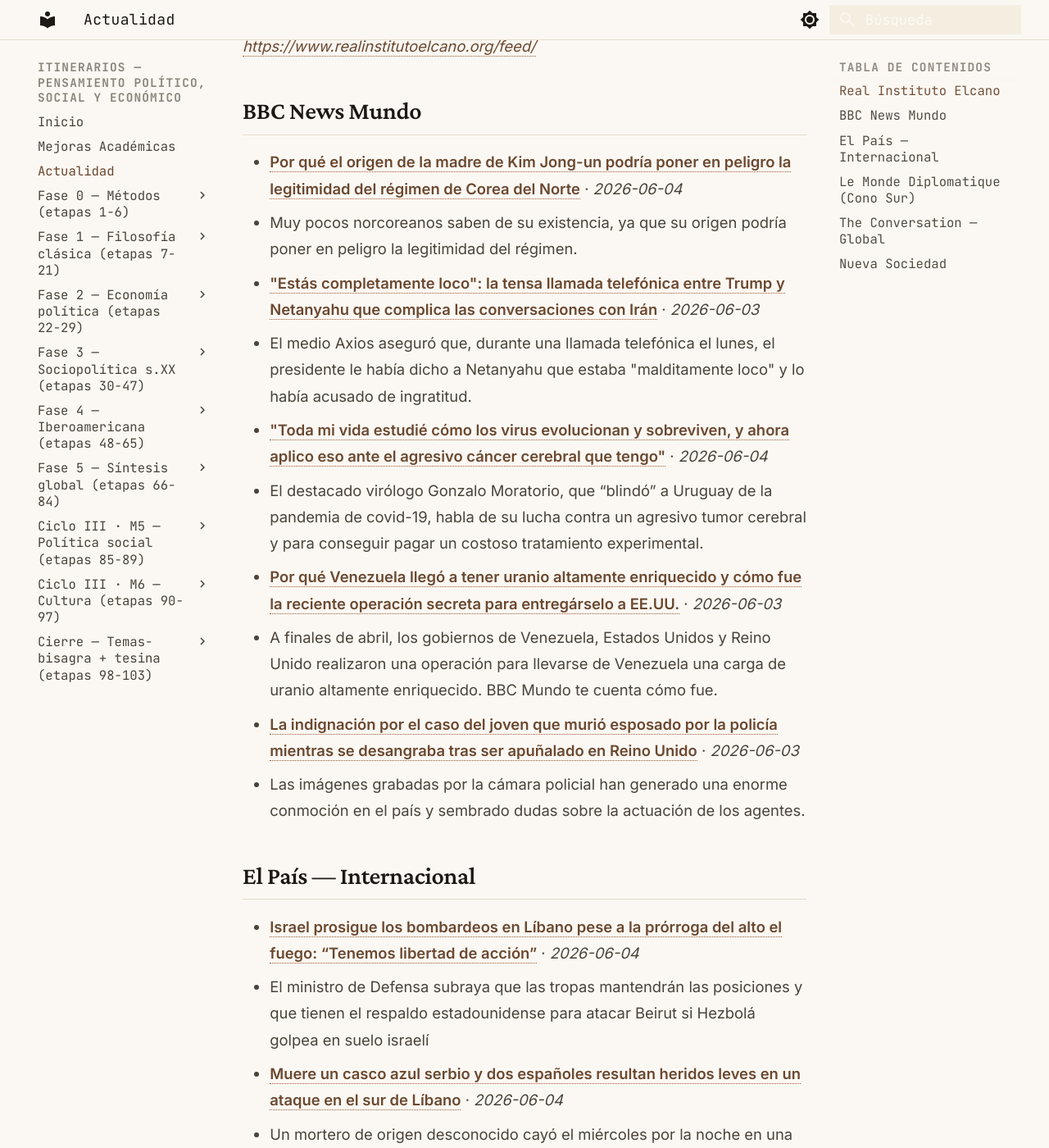
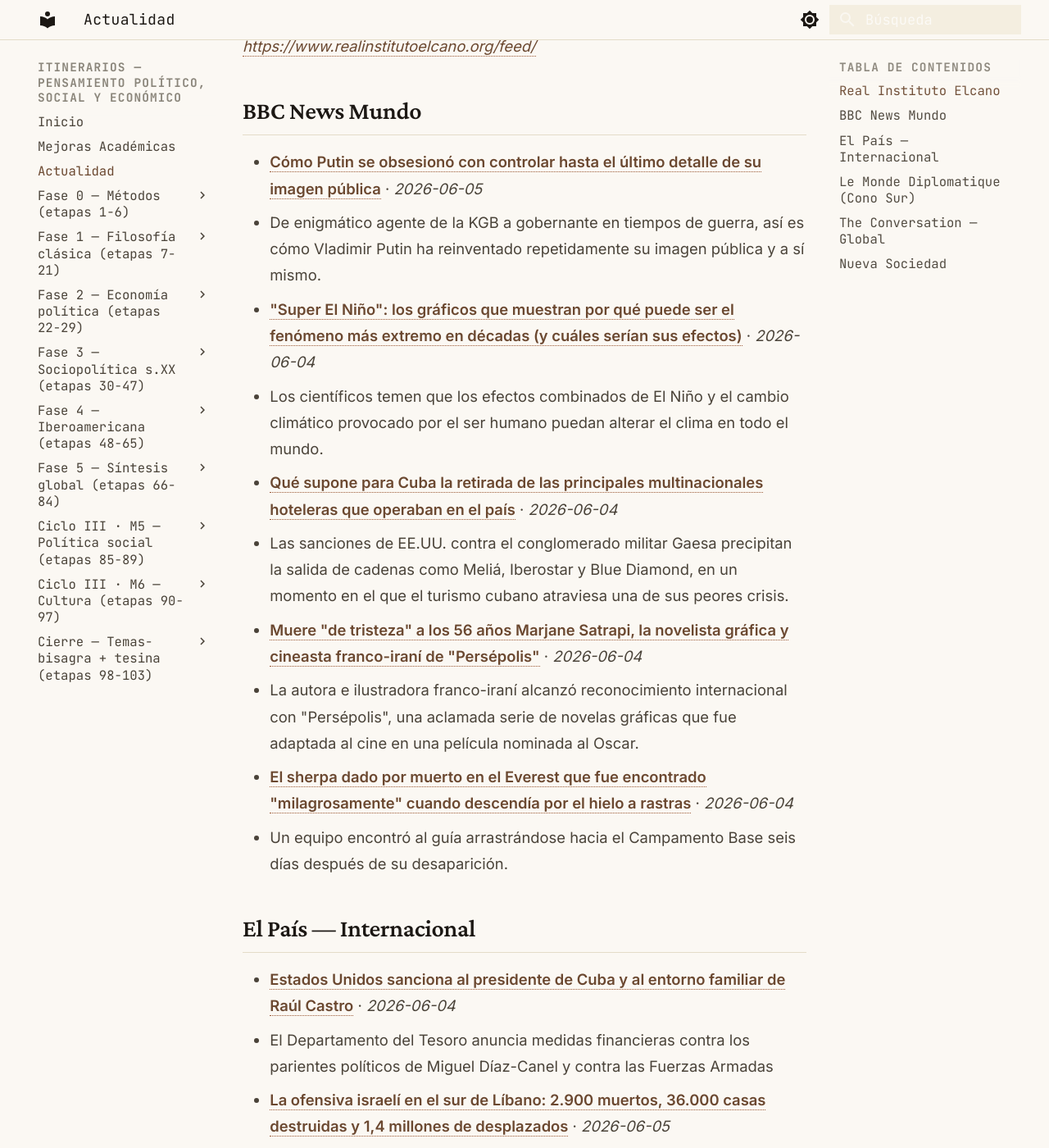
Before and after one commit to MrSpagVi/Curso, an MkDocs documentation site: the page built from docs/actualidad.md, in a window 1280 px wide and 1400 px high, scrolled down 717 px. Shown: the whole window at 82% size. Built offline with MkDocs 1.6.1 and Material for MkDocs 9.7.7, drawn with Linux system fonts in a browser that asks for light colours; some of the changed text lies outside the part shown.

Commit message:
auto: actualidad 2026-06-05

```diff
--- a/docs/actualidad.md
+++ b/docs/actualidad.md
@@ -6,7 +6,7 @@ title: Actualidad
 
 Últimos titulares de fuentes que dictan agenda en ciencia política y geopolítica. Actualizado automáticamente cada día (vía GitHub Actions).
 
-_Última actualización: 2026-06-04 09:44 UTC_
+_Última actualización: 2026-06-05 09:33 UTC_
 
 !!! tip "Ritual mensual — #actualidad"
     El último sábado de cada mes: agarrá **un** titular de los de abajo y escribí **300 palabras** aplicándole **2 autores** del último mes que leíste. ¿Qué diría cada uno? ¿En qué chocan? No resumas la noticia — usala como caso para pensar con las herramientas que venís construyendo. Guardá el texto con el tag `#actualidad` en tu sistema de notas. Esto convierte la teoría en criterio sobre la coyuntura: el objetivo del plan no es citar a Maquiavelo, es leer el presente con él.
@@ -17,25 +17,25 @@ _Sin datos en esta ejecución. Visitar fuente: [https://www.realinstitutoelcano.
 
 ## BBC News Mundo
 
-- **[Por qué el origen de la madre de Kim Jong-un podría poner en peligro la legitimidad del régimen de Corea del Norte](https://www.bbc.com/mundo/articles/c2l28qd5vlzo?at_medium=RSS&at_campaign=rss)** · *2026-06-04*
-  - Muy pocos norcoreanos saben de su existencia, ya que su origen podría poner en peligro la legitimidad del régimen.
-- **["Estás completamente loco": la tensa llamada telefónica entre Trump y Netanyahu que complica las conversaciones con Irán](https://www.bbc.com/mundo/articles/crmpg81lmr3o?at_medium=RSS&at_campaign=rss)** · *2026-06-03*
-  - El medio Axios aseguró que, durante una llamada telefónica el lunes, el presidente le había dicho a Netanyahu que estaba "malditamente loco" y lo había acusado de ingratitud.
-- **["Toda mi vida estudié cómo los virus evolucionan y sobreviven, y ahora aplico eso ante el agresivo cáncer cerebral que tengo"](https://www.bbc.com/mundo/articles/c78k24vex9eo?at_medium=RSS&at_campaign=rss)** · *2026-06-04*
-  - El destacado virólogo Gonzalo Moratorio, que “blindó” a Uruguay de la pandemia de covid-19, habla de su lucha contra un agresivo tumor cerebral y para conseguir pagar un costoso tratamiento experimental.
-- **[Por qué Venezuela llegó a tener uranio altamente enriquecido y cómo fue la reciente operación secreta para entregárselo a EE.UU.](https://www.bbc.com/mundo/articles/c78q25x7vy4o?at_medium=RSS&at_campaign=rss)** · *2026-06-03*
-  - A finales de abril, los gobiernos de Venezuela, Estados Unidos y Reino Unido realizaron una operación para llevarse de Venezuela una carga de uranio altamente enriquecido. BBC Mundo te cuenta cómo fue.
-- **[La indignación por el caso del joven que murió esposado por la policía mientras se desangraba tras ser apuñalado en Reino Unido](https://www.bbc.com/mundo/articles/c4g8n0p5w6yo?at_medium=RSS&at_campaign=rss)** · *2026-06-03*
-  - Las imágenes grabadas por la cámara policial han generado una enorme conmoción en el país y sembrado dudas sobre la actuación de los agentes.
+- **[Cómo Putin se obsesionó con controlar hasta el último detalle de su imagen pública](https://www.bbc.com/mundo/articles/c3r2e1zg2ppo?at_medium=RSS&at_campaign=rss)** · *2026-06-05*
+  - De enigmático agente de la KGB a gobernante en tiempos de guerra, así es cómo Vladimir Putin ha reinventado repetidamente su imagen pública y a sí mismo.
+- **["Super El Niño": los gráficos que muestran por qué puede ser el fenómeno más extremo en décadas (y cuáles serían sus efectos)](https://www.bbc.com/mundo/resources/idt-54f4e985-a7fb-48b2-8246-f3be0d699402?at_medium=RSS&at_campaign=rss)** · *2026-06-04*
+  - Los científicos temen que los efectos combinados de El Niño y el cambio climático provocado por el ser humano puedan alterar el clima en todo el mundo.
+- **[Qué supone para Cuba la retirada de las principales multinacionales hoteleras que operaban en el país](https://www.bbc.com/mundo/articles/c1423m4m482o?at_medium=RSS&at_campaign=rss)** · *2026-06-04*
+  - Las sanciones de EE.UU. contra el conglomerado militar Gaesa precipitan la salida de cadenas como Meliá, Iberostar y Blue Diamond, en un momento en el que el turismo cubano atraviesa una de sus peores crisis.
+- **[Muere "de tristeza" a los 56 años Marjane Satrapi, la novelista gráfica y cineasta franco-iraní de "Persépolis"](https://www.bbc.com/mundo/articles/c2020le1k7mo?at_medium=RSS&at_campaign=rss)** · *2026-06-04*
+  - La autora e ilustradora franco-iraní alcanzó reconocimiento internacional con "Persépolis", una aclamada serie de novelas gráficas que fue adaptada al cine en una película nominada al Oscar.
+- **[El sherpa dado por muerto en el Everest que fue encontrado "milagrosamente" cuando descendía por el hielo a rastras](https://www.bbc.com/mundo/articles/c5y8yj7vj4lo?at_medium=RSS&at_campaign=rss)** · *2026-06-04*
+  - Un equipo encontró al guía arrastrándose hacia el Campamento Base seis días después de su desaparición.
 
 ## El País — Internacional
 
-- **[Israel prosigue los bombardeos en Líbano pese a la prórroga del alto el fuego: “Tenemos libertad de acción”](https://elpais.com/internacional/2026-06-04/israel-prosigue-los-bombardeos-en-libano-pese-a-la-prorroga-del-alto-el-fuego-tenemos-libertad-de-accion.html)** · *2026-06-04*
-  - El ministro de Defensa subraya que las tropas mantendrán las posiciones y que tienen el respaldo estadounidense para atacar Beirut si Hezbolá golpea en suelo israelí
-- **[Muere un casco azul serbio y dos españoles resultan heridos leves en un ataque en el sur de Líbano](https://elpais.com/internacional/2026-06-04/muere-un-casco-azul-serbio-y-dos-espanoles-resultan-heridos-en-un-ataque-en-el-sur-de-libano.html)** · *2026-06-04*
-  - Un mortero de origen desconocido cayó el miércoles por la noche en una posición de Naciones Unidas próxima a la base española
-- **[Irán y EE UU abren la mano en Ormuz pese a los bombardeos y los vaivenes en la negociación](https://elpais.com/internacional/2026-06-04/iran-y-ee-uu-abren-la-mano-en-ormuz-pese-a-los-bombardeos-y-el-nuevo-frenazo-en-la-negociacion.html)** · *2026-06-04*
-  - El número de barcos que logran cruzar el estrecho repunta en las dos últimas semanas, pese a seguir aún muy lejos de los niveles preguerra
+- **[Estados Unidos sanciona al presidente de Cuba y al entorno familiar de Raúl Castro](https://elpais.com/us/2026-06-04/estados-unidos-sanciona-al-presidente-de-cuba-y-al-entorno-familiar-de-raul-castro.html)** · *2026-06-04*
+  - El Departamento del Tesoro anuncia medidas financieras contra los parientes políticos de Miguel Díaz-Canel y contra las Fuerzas Armadas
+- **[La ofensiva israelí en el sur de Líbano: 2.900 muertos, 36.000 casas destruidas y 1,4 millones de desplazados](https://elpais.com/internacional/2026-06-05/la-ofensiva-israeli-en-el-sur-de-libano-tres-meses-de-devastacion-e-impunidad.html)** · *2026-06-05*
+  - La campaña de Israel ha desplazado a una cuarta parte de la población del país en tres meses
+- **[Cómo una marginal idea danesa para enviar migrantes fuera de Europa se convirtió en política oficial](https://elpais.com/internacional/2026-06-05/como-una-marginal-idea-danesa-para-enviar-migrantes-fuera-de-europa-se-convirtio-en-politica-oficial.html)** · *2026-06-05*
+  - La UE normaliza los centros de retorno fuera de sus fronteras pese a que los precedentes europeos acumulan obstáculos jurídicos, costes elevados y resultados inciertos
 - **[Solo un mierda quiere ser profesor](https://elpais.com/opinion/2026-06-03/solo-un-mierda-quiere-ser-profesor.html)** · *2026-06-03*
   - Cómo y por qué el discurso de la extrema derecha contra la educación pública se propaga y condiciona la vida y las elecciones
 - **[El poder de la prioridad europea](https://elpais.com/opinion/2026-06-03/el-poder-de-la-prioridad-europea.html)** · *2026-06-03*
@@ -47,16 +47,16 @@ _Sin datos en esta ejecución. Visitar fuente: [https://www.eldiplo.org/feed/](h
 
 ## The Conversation — Global
 
-- **[Grattan on Friday: Hanson prepares to take the big stage as Husic hits out at straitjacket on caucus](https://theconversation.com/grattan-on-friday-hanson-prepares-to-take-the-big-stage-as-husic-hits-out-at-straitjacket-on-caucus-284310)** · *2026-06-04*
-  - Debate around the budget rolls on as Pauline Hanson prepares herself for centre stage.
-- **[We watched the first Enhanced Games live in Las Vegas – this is what we learned](https://theconversation.com/we-watched-the-first-enhanced-games-live-in-las-vegas-this-is-what-we-learned-284124)** · *2026-06-04*
-  - After the headlines and the hype, only one world record was broken in Las Vegas, though many athletes set personal bests.
-- **[Low-dose Zoladex won’t be available in Australia from November. What might that mean for you?](https://theconversation.com/low-dose-zoladex-wont-be-available-in-australia-from-november-what-might-that-mean-for-you-284539)** · *2026-06-04*
-  - This drug is used to treat endometriosis and some breast cancers, but will soon be stripped from Australian shelves.
-- **[Victoria is attempting political donation reform again. How do the new laws stack up?](https://theconversation.com/victoria-is-attempting-political-donation-reform-again-how-do-the-new-laws-stack-up-284450)** · *2026-06-04*
-  - After the High Court struck down the state government’s previous attempt, Victoria had no donations laws at all. Here’s what the proposed new ones say.
-- **[How common is sex-selective abortion in Australia, really?](https://theconversation.com/how-common-is-sex-selective-abortion-in-australia-really-284437)** · *2026-06-04*
-  - On first glance, this might appear to be a defensible measure. But there’s little evidence these abortions are occurring.
+- **[We’ve been testing therapy like it’s a pill – and some patients are paying the price](https://theconversation.com/weve-been-testing-therapy-like-its-a-pill-and-some-patients-are-paying-the-price-282775)** · *2026-06-05*
+  - Why the NHS keeps offering you the same therapy. And why the science behind that decision is shakier than you think.
+- **[Is it really worth getting on the pension just to avoid Labor’s new capital gains tax?](https://theconversation.com/is-it-really-worth-getting-on-the-pension-just-to-avoid-labors-new-capital-gains-tax-284560)** · *2026-06-05*
+  - Yes, some people may try to qualify for a pension payment before selling an asset. But the loophole is far narrower and better defended than some headlines suggest.
+- **[Is Victoria really the ‘car theft capital’ of Australia? And if so, why?](https://theconversation.com/is-victoria-really-the-car-theft-capital-of-australia-and-if-so-why-284550)** · *2026-06-05*
+  - At a time when vehicle theft claims are falling across most of Australia, Victoria is heading in the opposite direction.
+- **[Why is Australia buying used submarines? A naval expert answers key AUKUS questions](https://theconversation.com/why-is-australia-buying-used-submarines-a-naval-expert-answers-key-aukus-questions-284543)** · *2026-06-05*
+  - Following news of Australia acquiring used Virginia-class submarines from the US, AUKUS has been in the headlines again, but how much of what you’ve heard is true?
+- **[Over half of Australia’s bookshops closed within a decade. Should the government help?](https://theconversation.com/over-half-of-australias-bookshops-closed-within-a-decade-should-the-government-help-283605)** · *2026-06-05*
+  - Australia’s bookshops are in trouble, and that’s bad news for readers. But there are ideas we could borrow from Europe to help make our bookshops healthy again.
 
 ## Nueva Sociedad
 
```
